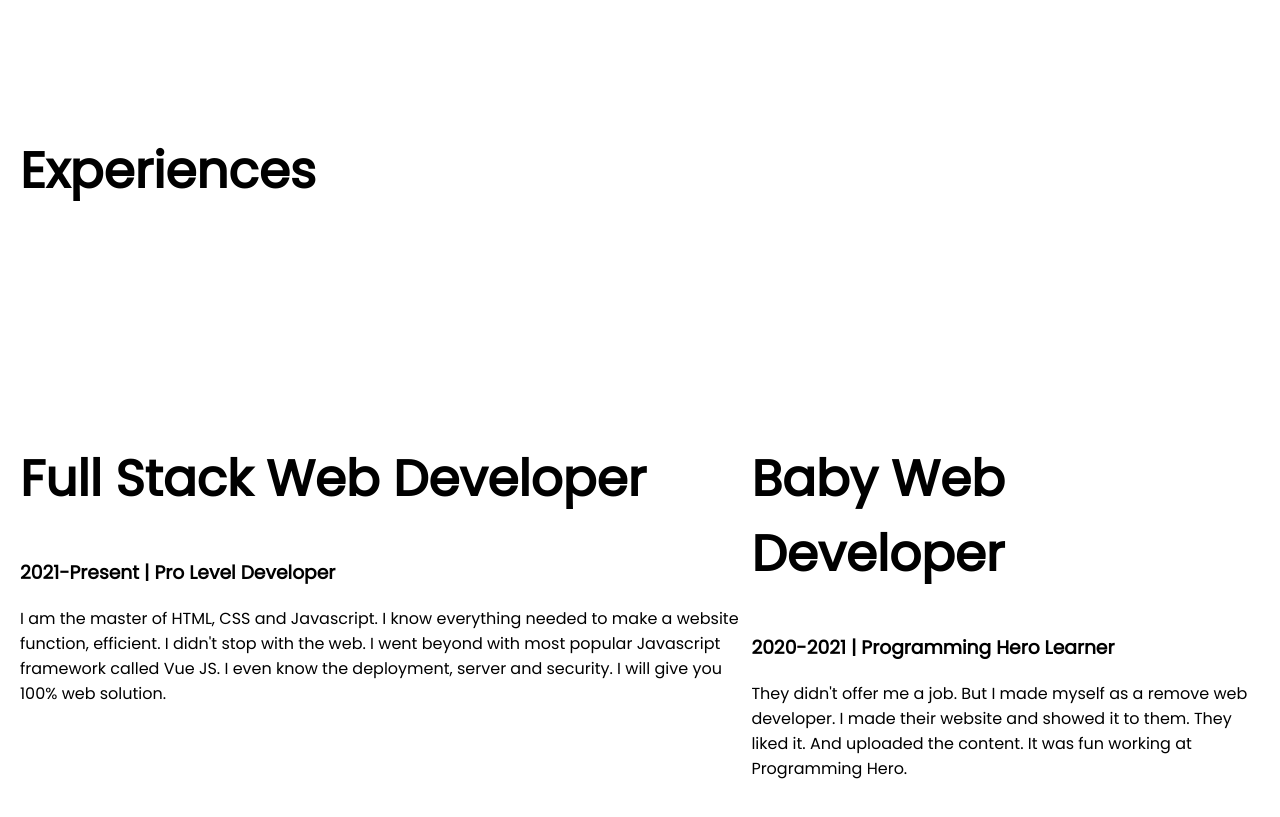
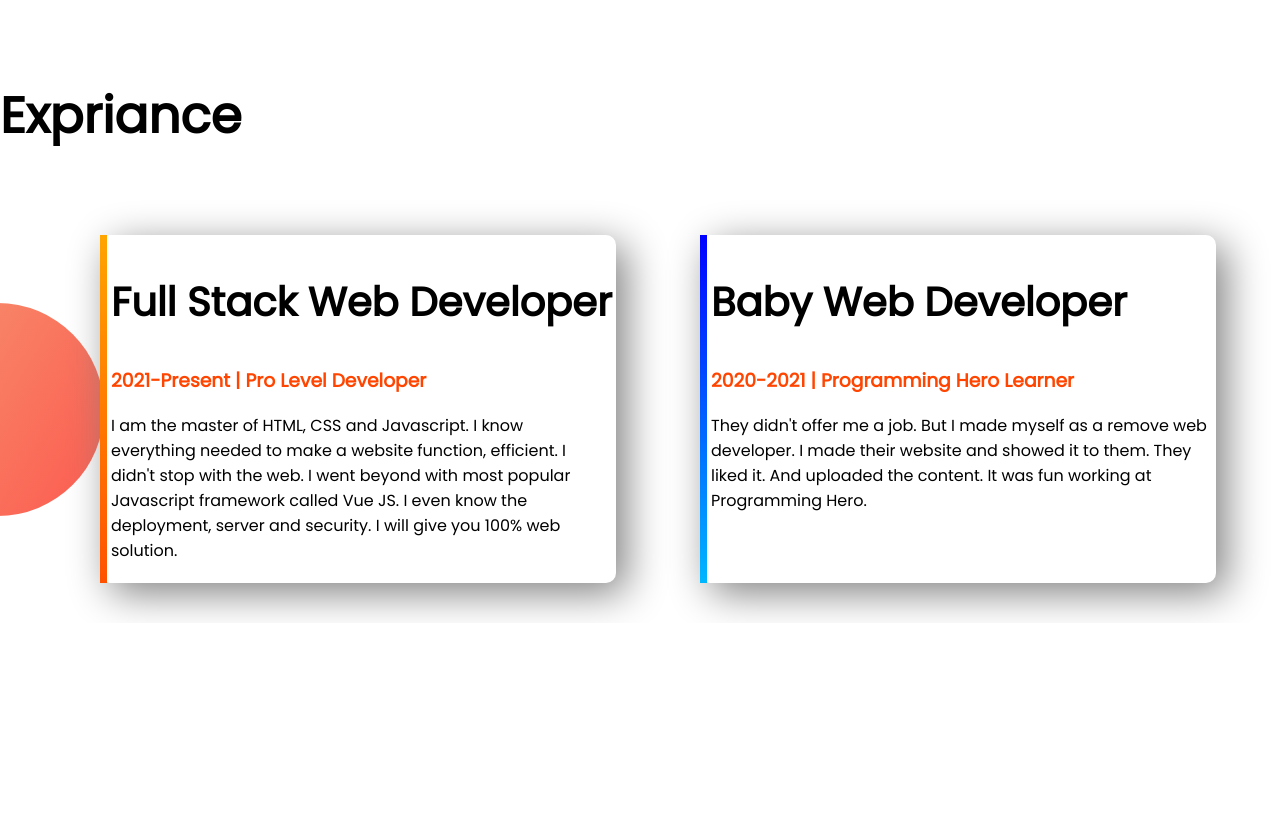
Before and after one commit to Robbani571/first-website, a plain HTML site: page index.html in a window 1280 px wide. Shown: the part 1037-1854 px from the top of the page. After the commit the page ends 1660 px from the top, so only its background shows below. Drawn offline with Linux system fonts and the light colour scheme.

Commit message:
box style added

```diff
--- a/index.html
+++ b/index.html
@@ -11,7 +11,7 @@
     <link rel="stylesheet" href="style.css">
 </head>
 <body>
-    <section class="top-banner">
+    <section class="top-banner flexible-container">
         <div class="image">
             <h1>Welcome To</h1>
             <h1><span class="color">Peter Parker</span> World</h1>
@@ -23,7 +23,8 @@
             <img src="images/jhankar.png" alt="">
         </div>
     </section>
-    <section class="exp-bg">
+
+    <section class="exp-bg flexible-container">
         <div class="image">
             <img src="images/jhankar2.png" alt="">
         </div>
@@ -34,19 +35,20 @@
             <a class="Hire-button" target="_blank" href="www.google.com">DOWNLOAD RESUME</a>
         </div>
     </section>
-    <section>
-        <h1>Experiences</h1>
-    </section>
-    <section>
-        <div>
-            <h1>Full Stack Web Developer</h1>
-            <h3>2021-Present | Pro Level Developer</h3>
-            <p>I am the master of HTML, CSS and Javascript. I know everything needed to make a website function, efficient. I didn't stop with the web. I went beyond with most popular Javascript framework called Vue JS. I even know the deployment, server and security. I will give you 100% web solution.</p>
-        </div>
-        <div>
-            <h1>Baby Web Developer</h1>
-            <h3>2020-2021 | Programming Hero Learner</h3>
-            <p>They didn't offer me a job. But I made myself as a remove web developer. I made their website and showed it to them. They liked it. And uploaded the content. It was fun working at Programming Hero.</p>
+
+    <section class="Expriance-area">
+        <h1>Expriance</h1>
+        <div class="flexible-container">
+            <div class="box-1">
+                <h2>Full Stack Web Developer</h2>
+                <h3>2021-Present | Pro Level Developer</h3>
+                <p>I am the master of HTML, CSS and Javascript. I know everything needed to make a website function, efficient. I didn't stop with the web. I went beyond with most popular Javascript framework called Vue JS. I even know the deployment, server and security. I will give you 100% web solution.</p>
+            </div>
+            <div class="box-2">
+                <h2>Baby Web Developer</h2>
+                <h3>2020-2021 | Programming Hero Learner</h3>
+                <p>They didn't offer me a job. But I made myself as a remove web developer. I made their website and showed it to them. They liked it. And uploaded the content. It was fun working at Programming Hero.</p>
+            </div>
         </div>
     </section>
 </body>
--- a/style.css
+++ b/style.css
@@ -1,18 +1,20 @@
 body {
   font-family: "Poppins", sans-serif;
-  margin: 0;
+  margin: 0px;
 }
 h1 {
   font-size: 50px;
 }
-section {
+h2 {
+  font-size: 40px;
+}
+.flexible-container {
   display: flex;
-  margin: 20px;
-  margin-bottom: 150px;
-}
-.management {
-  width: 50%;
-  padding: 2%;
+  padding: 40px;
+  background-image: url(images/exp-bg.png);
+  background-repeat: no-repeat;
+  background-position: left;
+  margin: 0;
 }
 .image {
   width: 50%;
@@ -22,7 +24,7 @@ section {
   width: 80%;
 }
 .color {
-  color: darkorange;
+  color: rgb(255, 145, 0);
 }
 .Hire-button {
   text-decoration: none;
@@ -39,4 +41,30 @@ section {
 .exp-bg {
   background-image: url(images/dream-bg.png);
   background-repeat: no-repeat;
+  background-position: right;
 }
+.box-1 {
+  width: 50%;
+  margin-left: 5%;
+  margin-right: 2%;
+  border-left: 7px solid;
+  border-image: linear-gradient(orange, rgb(255, 81, 0));
+  border-image-slice: 1;
+  padding: 4px;
+  border-radius: 10px;
+  box-shadow: 10px 10px 40px gray;
+}
+.box-2 {
+  width: 50%;
+  margin-left: 5%;
+  margin-right: 2%;
+  border-left: 7px solid;
+  border-image: linear-gradient(blue, rgb(0, 183, 255));
+  border-image-slice: 1;
+  padding: 4px;
+  border-radius: 10px;
+  box-shadow: 10px 10px 40px gray;
+}
+h3 {
+  color: orangered;
+}
```
